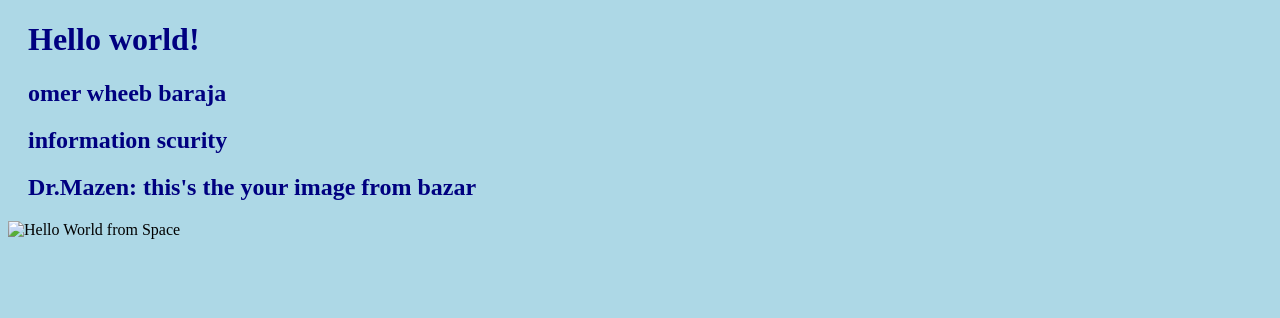
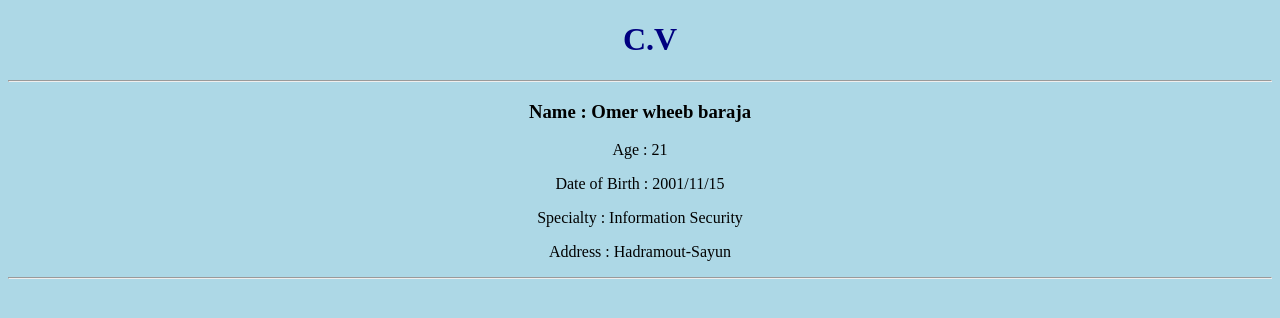
Before and after one commit to mustafa10121/omerwh77.github.io, a plain HTML site: page index.html in a window 1280 px wide. Drawn offline with Linux system fonts and the light colour scheme.

Commit message:
Update index.html

```diff
--- a/index.html
+++ b/index.html
@@ -1,15 +1,19 @@
 <!DOCTYPE html>
 <html>
 <head>
-    <title>information scurity!</title>
-    <link rel="stylesheet" href="bluestyle.css">
+<title>CV</title>
+<link rel="stylesheet" href="bluestyle.css">
 </head>
 <body>
-<h1>Hello world!</h1>
-<h2>omer wheeb baraja</h2>
-<h2>information scurity</h2>
-<h2>Dr.Mazen: this's the your image from bazar</h2>
-<div><img src="IMG_2569.jpg" alt="Hello World from Space" style="width:50%;max-width:960px"></div>
-
+<center>
+<h1>C.V</h1>
+<hr/>
+<h3> Name : Omer wheeb baraja </h3>
+<p>Age : 21 </p>
+<p>Date of Birth : 2001/11/15</p>
+<p>Specialty : Information Security </p>
+<p>Address : Hadramout-Sayun</p>
+<hr/>
+</center>
 </body>
 </html>
```
